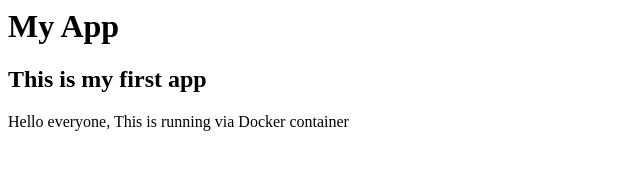
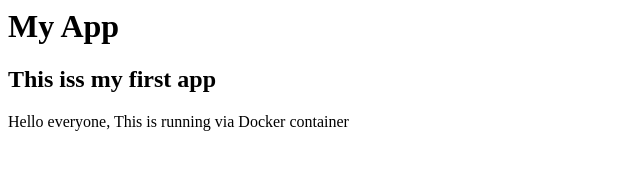
Before and after one commit to sho317/dockngin, a plain HTML site: page index.html in a window 1280 px wide. Shown: the full height of the page, 0-640 px from the left. Drawn offline with Linux system fonts and the light colour scheme.

Commit message:
edited index

```diff
--- a/index.html
+++ b/index.html
@@ -5,7 +5,7 @@
   <body>
     <div class="container">
       <h1>My App</h1>
-      <h2>This is my first app</h2>
+      <h2>This iss my first app</h2>
       <p>Hello everyone, This is running via Docker container</p>
     </div>
   </body>
```
